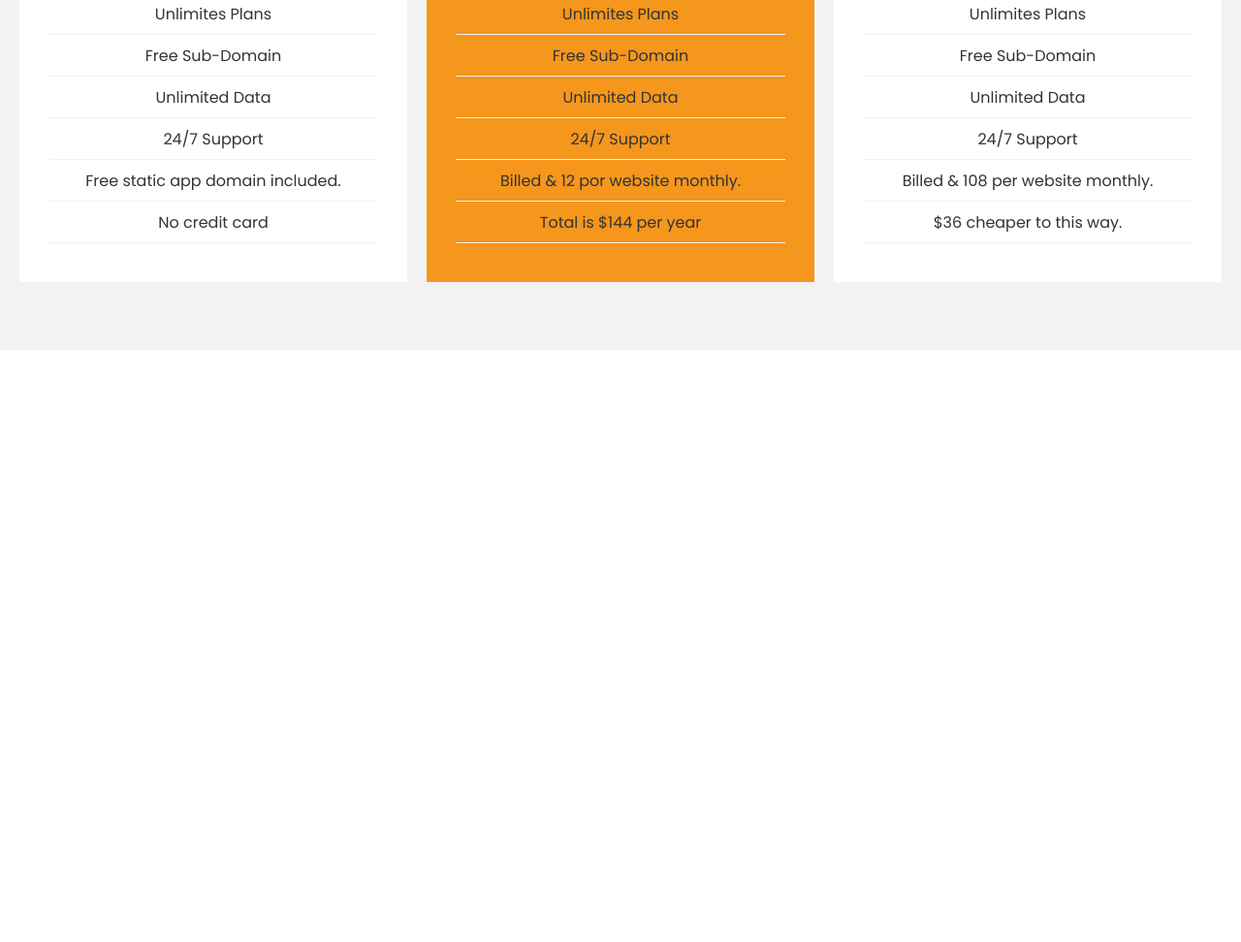
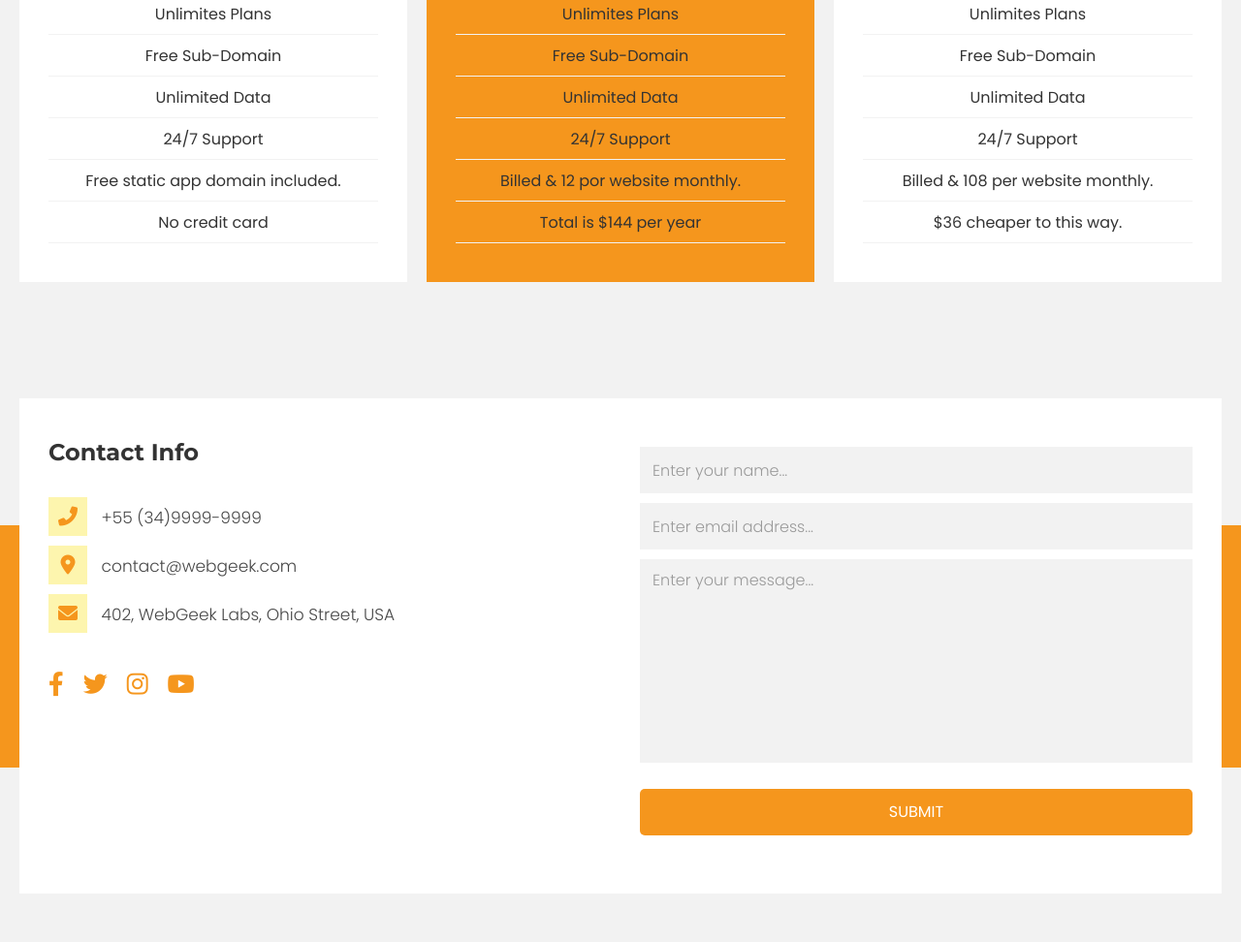
Before and after one commit to eu-waliston/WebGeek, a website: page index.html in a window 1280 px wide. Shown: the part 3863-4835 px from the top of the page at 97% size. Before the commit the page ends 4224 px from the top, so only its background shows below. Drawn offline with Linux system fonts and the light colour scheme.

Commit message:
Contact Section

```diff
--- a/index.html
+++ b/index.html
@@ -352,6 +352,92 @@
       </section>
 
        <!-- end of pricing section-->
+
+       <!--Contact -->
+       <section id="contact" class="py-5">
+         <div class="bg-block"></div>
+         <div class="container">
+           <div class="contact-wrapper">
+             <div class="contact-info">
+               <h2>Contact Info</h2>
+
+               <div class="info-group">
+                 <span class="icon">
+                   <i class="fas fa-phone-alt"></i>
+                 </span>
+                 <span class="text">+55 (34)9999-9999</span>
+               </div>
+
+               <div class="info-group">
+                 <span class="icon">
+                   <i class="fas fa-map-marker-alt"></i>
+                 </span>
+                 <span class="text">contact@webgeek.com</span>
+               </div>
+
+               <div class="info-group">
+                 <span class="icon">
+                   <i class="fas fa-envelope"></i>
+                 </span>
+                 <span class="text">402, WebGeek Labs, Ohio Street, USA</span>
+               </div>
+
+               <ul class="social-links flex">
+
+                 <li>
+                   <a href="#">
+                     <i class="fab fa-facebook-f"></i>
+                   </a>
+                 </li>
+
+                 <li>
+                   <a href="#">
+                     <i class="fab fa-twitter"></i>
+                   </a>
+                 </li>
+
+                 <li>
+                   <a href="#">
+                     <i class="fab fa-instagram"></i>
+                   </a>
+                 </li>
+
+                 <li>
+                   <a href="#">
+                     <i class="fab fa-youtube"></i>
+                   </a>
+                 </li>
+
+               </ul>
+
+             </div>
+
+             <div class="contact-form">
+               <form action="" method="">
+
+                 <div class="input-group">
+                   <input type="text" class="form-control" placeholder="Enter your name...">
+                 </div>
+
+                 <div class="input-group">
+                   <input type="email" class="form-control" placeholder="Enter email address...">
+                 </div>
+
+                 <div class="input-group">
+                  <textarea class="form-control" rows="10" placeholder="Enter your message..."></textarea>
+                 </div>
+
+                 <div class="input-group">
+                   <button type="submit" class="btn">submit</button>
+                 </div>
+
+               </form>
+             </div>
+           </div>
+         </div>
+       </section>
+
+        <!-- end of Contact --->
     </main>
 
     <!-- custom js -->
--- a/style.css
+++ b/style.css
@@ -445,6 +445,90 @@ img {
   color: var(--yellow-orange-color);
 }
 
+/* Contact  Section*/
+#contact {
+  background-color: var(--gray-color);
+  position: relative;
+}
+.contact-wrapper {
+  background-color: var(--light-color);
+  padding: 4rem 3rem;
+  z-index: 10;
+  position: relative;
+}
+.contact-info h2 {
+  margin-bottom: 3rem;
+}
+.contact-info {
+  margin-bottom: 6rem;
+}
+.info-group{
+  margin: 1rem 0;
+  font-size: 1.7rem;
+}
+.info-group .icon {
+  display: inline-flex;
+  align-items: center;
+  justify-content: center;
+  width: 40px;
+  height: 40px;
+  margin-right: 1rem;
+  background-color: var(--old-lace-color);
+}
+.info-group .icon i {
+  color: var(--yellow-orange-color);
+  font-size: 2rem;
+}
+.social-links{
+  margin-top: 4rem;
+  justify-content: flex-start;
+}
+
+.social-links a {
+  margin-right: 2rem;
+  color: var(--yellow-orange-color);
+  transition: var(--transition);
+}
+
+.social-links a i {
+  font-size: 2.5rem;
+}
+
+.social-links a:hover {
+  color: var(--red-color);
+}
+
+.contact-form .form-control {
+  background-color: var(--gray-color);
+  max-width: 100%;
+  margin: 0;
+}
+
+.contact-form textarea.form-control {
+  height: auto;
+  resize: none;
+  padding: 1rem;
+}
+
+.contact-form .btn{
+  width: 100%;
+}
+
+.bg-block {
+  position: absolute;
+  background-color: var(--yellow-orange-color);
+  top: 50%;
+  left: 0;
+  height: 250px;
+  width: 100%;
+  transform: translateY(-50%);
+}
+
+
+
+
+
+
 
 
 
@@ -547,6 +631,12 @@ img {
   .pricing-item {
     width: 100%;
   }
+  .contact-wrapper {
+    display: grid;
+    grid-template-columns: repeat(2, 1fr);
+    column-gap: 4rem;
+  }
+
 
 }
 
```
